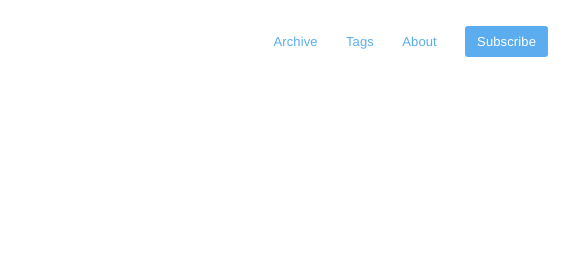
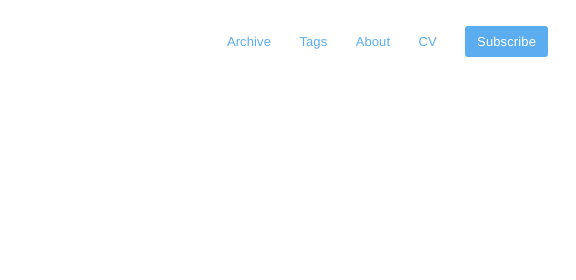
Before and after one commit to hngkhanh/hngkhanh.github.io, a plain HTML site: page index.html in a window 1280 px wide. Shown: the top 280 px of the page, 704-1280 px from the left. Drawn offline with Linux system fonts and the light colour scheme.

Commit message:
Update index.html

```diff
--- a/index.html
+++ b/index.html
@@ -51,7 +51,7 @@ if (!doNotTrack) {
 	<a href="/posts">Archive</a>
 	<a href="/tags">Tags</a>
 	<a href="/about">About</a>
-
+	<a href="/CV">CV</a>
 
 
 
```
